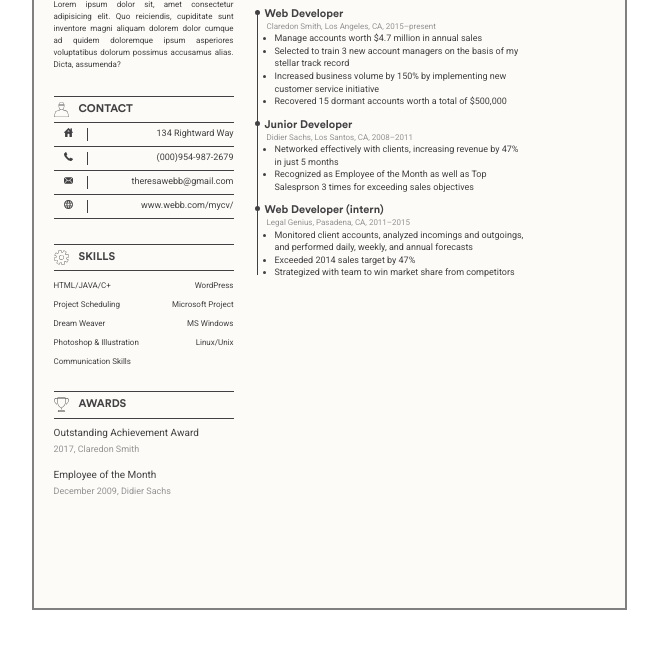
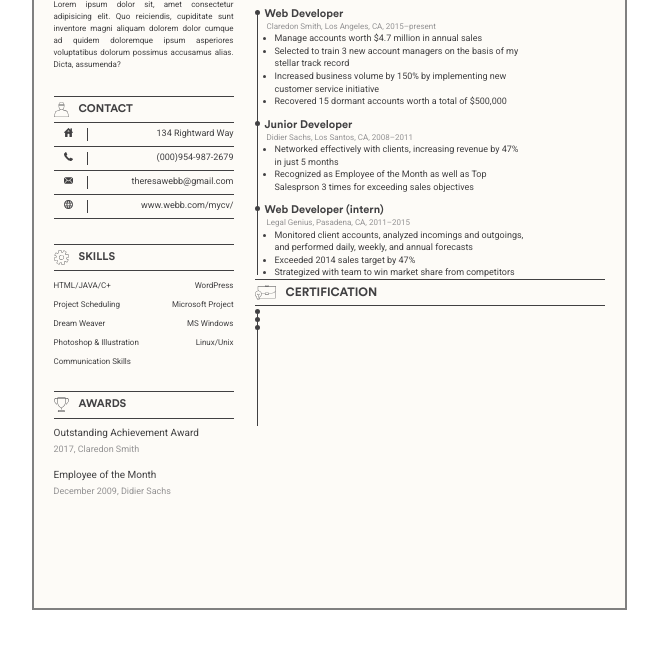
Before and after one commit to vitalik203/Resume_ten, a website: page index.html in a window 1280 px wide. Shown: the part 267-912 px from the top of the page, without its empty margins (311-969 px from the left). Drawn offline with Linux system fonts and the light colour scheme.

Commit message:
fix: created structure of certification section

```diff
--- a/index.html
+++ b/index.html
@@ -224,6 +224,38 @@
             </section>
           </section>
         </section>
+        <section class="certification">
+          <div class="hr"></div>
+          <section class="title">
+            <img src="img/education.svg" alt="title_logo" class="title_logo" />
+            <p class="title_text">CERTIFICATION</p>
+          </section>
+          <div class="hr"></div>
+          <section class="certifications_cover">
+            <div class="long-vertical"></div>
+            <section class="certification_cover">
+              <div class="education_dot"></div>
+              <section class="certification_content">
+                <p class="certification_title"></p>
+                <p class="certification_subtitle"></p>
+              </section>
+            </section>
+            <section class="certification_cover">
+              <div class="education_dot"></div>
+              <section class="certification_content">
+                <p class="certification_title"></p>
+                <p class="certification_subtitle"></p>
+              </section>
+            </section>
+            <section class="certification_cover">
+              <div class="education_dot"></div>
+              <section class="certification_content">
+                <p class="certification_title"></p>
+                <p class="certification_subtitle"></p>
+              </section>
+            </section>
+          </section>
+        </section>
       </div>
     </div>
   </body>
```
